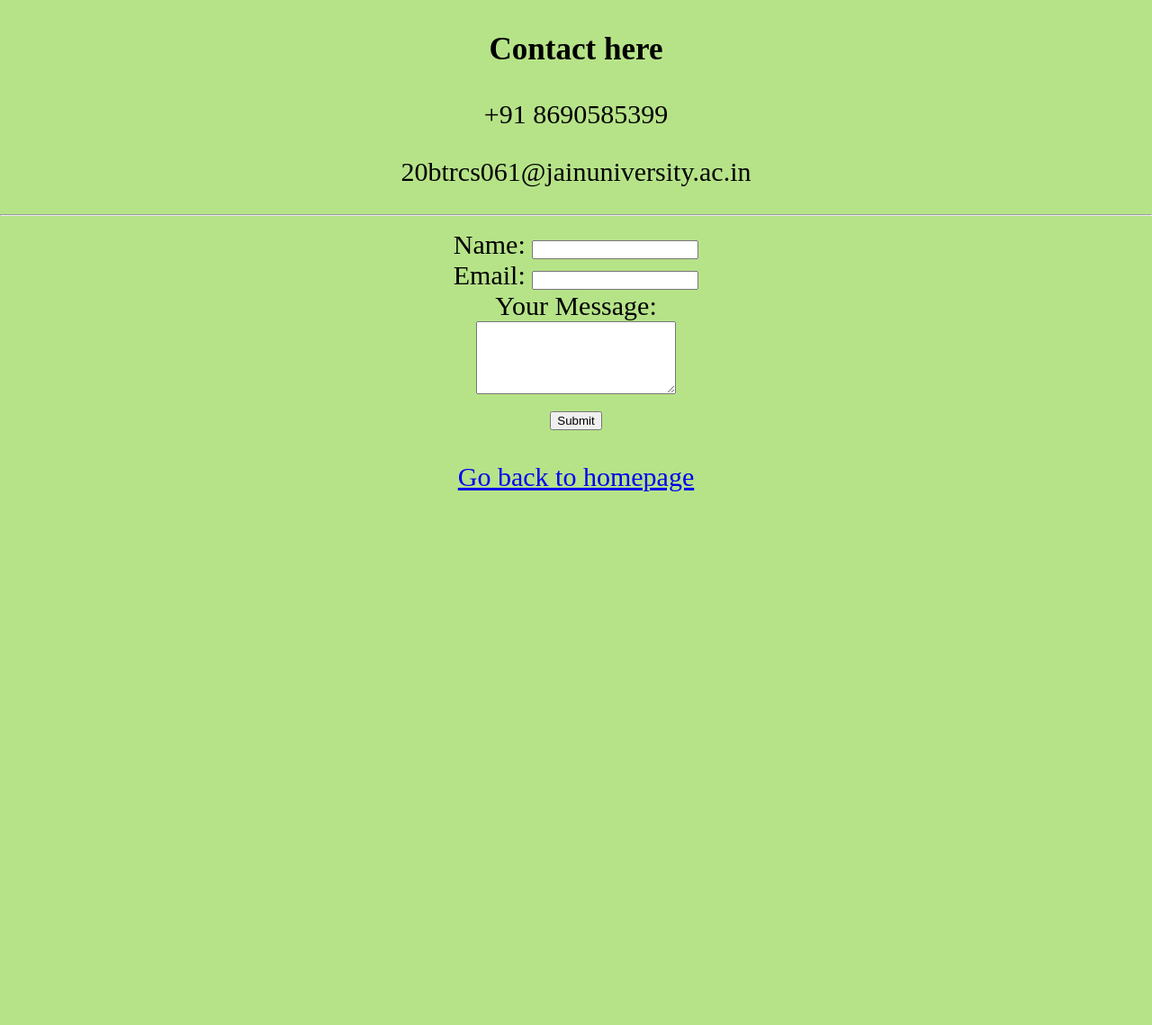
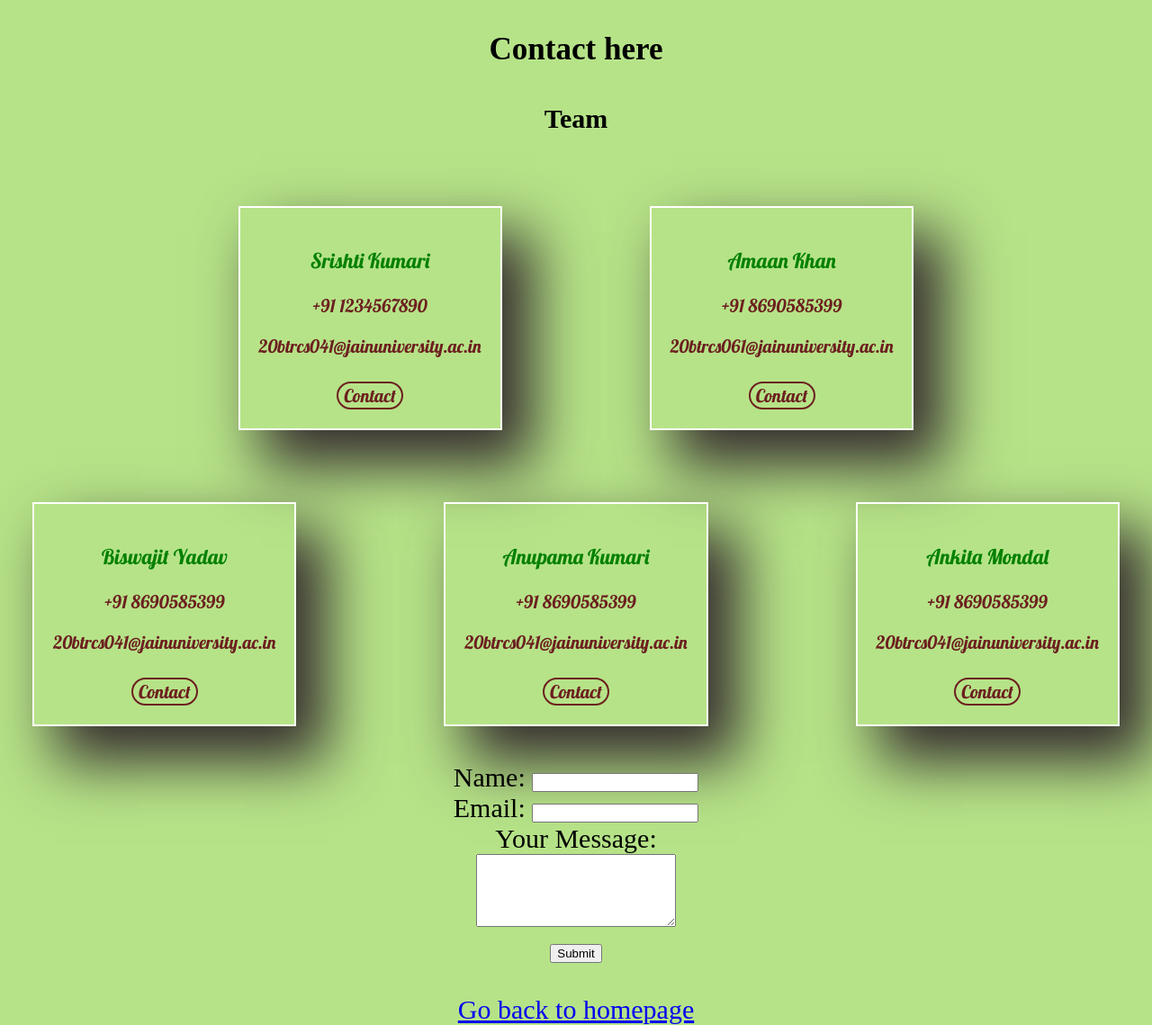
Before and after one commit to amaan-fps/Quizwebsite, a PHP site: page /contact-us/contact-me.html in a window 1280 px wide. Shown: the whole page at 90% size. Before the commit the page ends 546 px from the top, so only its background shows below. Run offline with PHP 8.4, Linux system fonts and the light colour scheme.

Commit message:
changed contact page

```diff
--- a/contact-us/contact-me.html
+++ b/contact-us/contact-me.html
@@ -3,14 +3,51 @@
   <head>
     <meta charset="utf-8">
     <title>Contact me</title>
-    <link rel="stylesheet" href="/Quizwebsite/styles.css">
+    <link rel="stylesheet" href="contactstyle.css">
+     <link href="https://fonts.googleapis.com/css2?family=Lobster&display=swap" rel="stylesheet">
   </head>
 
   <body>
-    <h3>Contact here</h3>
-    <p>+91 8690585399</p>
-    <p>20btrcs061@jainuniversity.ac.in</p>
-  <hr>
+    <h3 class="heading">Contact here</h3>
+
+<h4 class="subheading">Team</h4>
+<section class="section">
+<section class="section1">
+<div class="mem1 member">
+    <p class="name">Srishti Kumari</p>
+    <p class="text">+91 1234567890</p>
+    <p class="text">20btrcs041@jainuniversity.ac.in</p>
+    <button class="btn">Contact</button>
+</div><div class="mem2 member">
+  <p class="name">Amaan Khan</p>
+  <p class="text">+91 8690585399</p>
+  <p class="text">20btrcs061@jainuniversity.ac.in</p>
+  <button class="btn">Contact</button>
+</div>
+</section>
+<section class="section2">
+<div class="mem3 member">
+  <p class="name">Biswajit Yadav</p>
+  <p class="text">+91 8690585399</p>
+  <p class="text">20btrcs041@jainuniversity.ac.in</p>
+  <button class="btn">Contact</button>
+</div>
+<div class="mem4 member">
+  <p class="name">Anupama Kumari</p>
+  <p class="text">+91 8690585399</p>
+  <p class="text">20btrcs041@jainuniversity.ac.in</p>
+  <button class="btn">Contact</button>
+</div>
+<div class="mem5 member">
+  <p class="name">Ankita Mondal</p>
+  <p class="text">+91 8690585399</p>
+  <p class="text">20btrcs041@jainuniversity.ac.in</p>
+  <button class="btn">Contact</button>
+</div>
+
+</section>
+</section>
+ <section class="forms">
   <form action="mailto:20btrcs061@jainuniversity.ac.in" method="post" enctype="text/plain">
     <label>Name:</label>
     <input type="text" name="Name: " value=""><br>
@@ -19,7 +56,9 @@
     <label>Your Message:</label><br>
     <textarea name="Message: " rows="5" cols="25"></textarea><br>
     <input type="submit" name="">
-  </form><br>
+  </form>
+</section>
+<br>
   <a href="/Quizwebsite/index.html">Go back to homepage</a>
   </body>
 
--- /dev/null
+++ b/contact-us/contactstyle.css
@@ -0,0 +1,44 @@
+body {
+    background-color: #B6E388;
+    margin: 0;
+    text-align: center;
+    font-size: 30px;
+  }
+
+  .member{
+    border: 2px solid white;
+    font-family: 'Lobster', cursive;
+  }
+  .section1, .section2{
+    display: flex;
+    align-items: center;
+    justify-content: center;
+  }
+  .name{
+    color: green;
+    font-size: 23px;
+  }
+  .text{
+       color: #6c1f1f;
+    font-size: 20px;
+
+  }
+  .member{
+  border: 2px solid white;
+    font-family: 'Lobster', cursive;
+    margin: 40px 82px;
+    padding: 21px;
+    box-shadow:30px 35px 62px 5px rgb(54 46 46);
+  }
+  .btn{
+    background: none;
+     font-family: 'Lobster', cursive;
+    color: #6c1f1f;
+    font-size: 20px;
+    border-radius: 35px;
+    border: 2px solid  #6c1f1f;
+  }
+  .btn:hover{
+    cursor: pointer;
+    background-color: antiquewhite;
+  }
--- a/highscores/highscores.html
+++ b/highscores/highscores.html
@@ -5,7 +5,7 @@
     <meta name="viewport" content="width=device-width, initial-scale=1.0" />
     <meta http-equiv="X-UA-Compatible" content="ie=edge" />
     <title>High Scores</title>
-    <link rel="stylesheet" href="tyles.css" />
+    <link rel="stylesheet" href="C:\Users\srish\GitHub\Quizwebsite\styles.css" />
     <link rel="stylesheet" href="highscores.css" />
   </head>
   <body>
--- a/index.html
+++ b/index.html
@@ -40,7 +40,7 @@
       </tr>
       <tr>
         <td><a class="btn" href="game/game.html">Start Quiz</a></td>
-        <a class="btn" href="highscores/highscores.html">High Scores</a>
+        <td><a class="btn" href="highscores/highscores.html">High Scores</a></td>
       </tr>
     </table>
   </body>
```
Also changed, not shown: end/end.html (added, +37 -0 lines), end/end.js (added, +29 -0 lines), game/game.css (+4 -4 lines), styles.css (line endings or trailing spaces).
